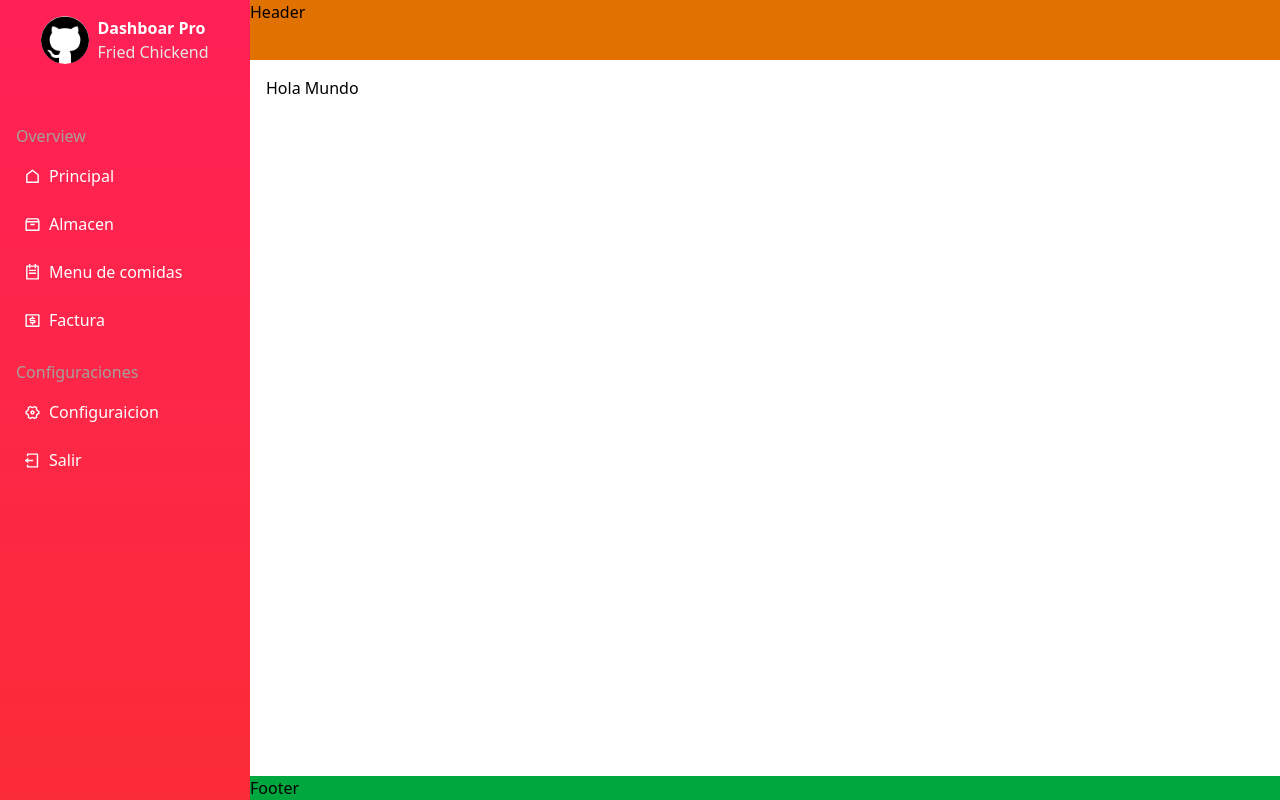
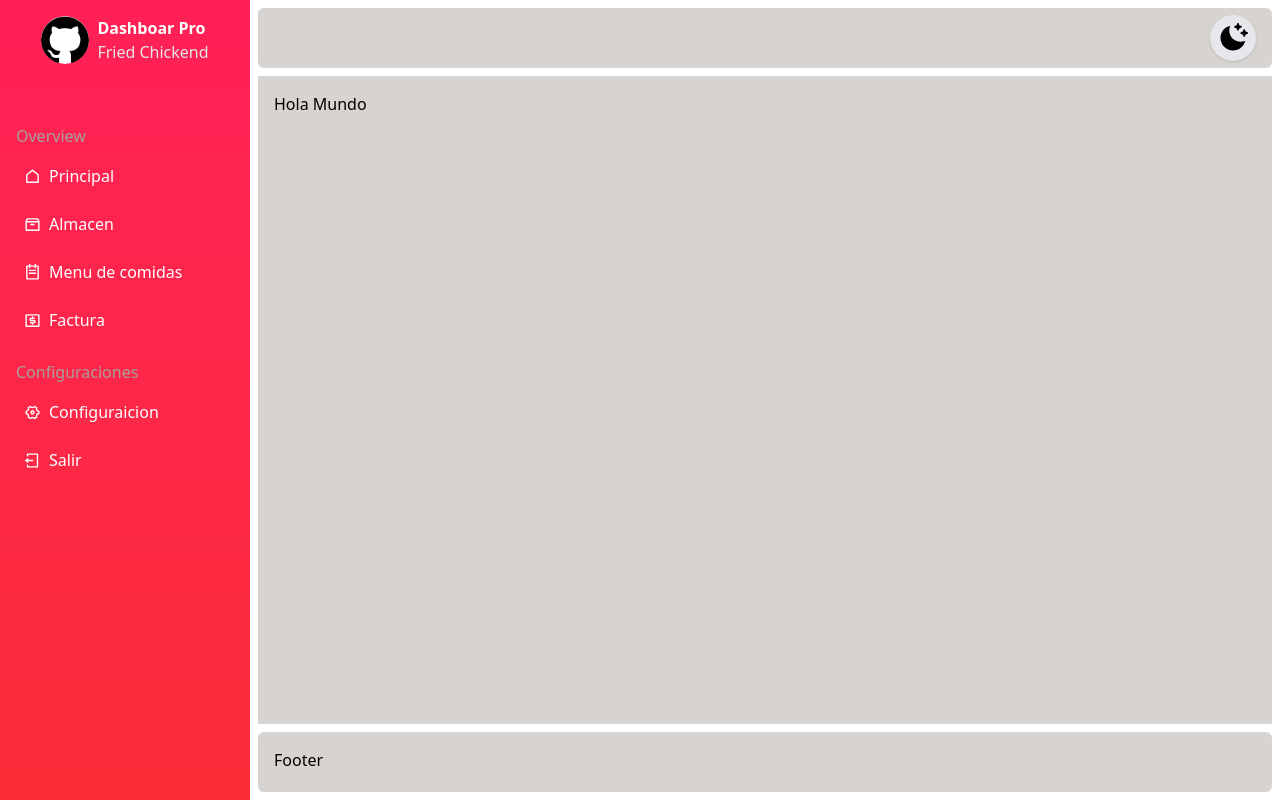
Before and after one commit to mauroSoliz98/pollos-bolivia, a React (Vite) app: page / in a window 1280 px wide. Built offline with nearby package versions, Linux system fonts and the light colour scheme.

Commit message:
Dark mode button was added

```diff
--- /dev/null
+++ b/src/components/DarkModeToggle.jsx
@@ -0,0 +1,31 @@
+// DarkToggle.jsx
+import { useEffect, useState } from "react";
+import { RiMoonClearFill, RiSunFill } from "react-icons/ri";
+
+const DarkModeToggle = () => {
+  const [darkMode, setDarkMode] = useState(() => {
+    return localStorage.getItem("theme") === "dark";
+  });
+
+  useEffect(() => {
+    const root = document.documentElement;
+    if (darkMode) {
+      root.classList.add("dark");
+      localStorage.setItem("theme", "dark");
+    } else {
+      root.classList.remove("dark");
+      localStorage.setItem("theme", "light");
+    }
+  }, [darkMode]);
+
+  return (
+    <button
+      onClick={() => setDarkMode((prev) => !prev)}
+      className="p-2 rounded-full bg-gray-200 dark:bg-neutral-800 text-black dark:text-white shadow"
+    >
+      {darkMode ? <RiSunFill size={30}/> : <RiMoonClearFill size={30} />}
+    </button>
+  );
+};
+
+export default DarkModeToggle;
--- a/src/index.css
+++ b/src/index.css
@@ -1,6 +1,3 @@
 @import 'tailwindcss';
 
-
-@layer utilities {
-
-}
+@custom-variant dark (&:where(.dark, .dark *));
--- a/src/layouts/dashboard/Footer.jsx
+++ b/src/layouts/dashboard/Footer.jsx
@@ -2,6 +2,8 @@ import React from 'react'
 
 export const Footer = () => {
   return (
-    <div className='footer bg-green-600'>Footer</div>
+    <div className='bg-stone-300 h-15 p-4 rounded-md dark:bg-neutral-700'>
+      Footer
+    </div>
   )
 }
--- a/src/layouts/dashboard/Header.jsx
+++ b/src/layouts/dashboard/Header.jsx
@@ -1,7 +1,9 @@
-import React from 'react'
+import DarkModeToggle from "../../components/DarkModeToggle"
 
 export const Header = () => {
   return (
-    <div className='h-15 bg-amber-600'>Header</div>
+    <div className='h-15 bg-stone-300 dark:bg-neutral-700 rounded-md p-4 flex items-center justify-end'>
+      <DarkModeToggle/>
+    </div>
   )
 }
--- a/src/layouts/dashboard/index.jsx
+++ b/src/layouts/dashboard/index.jsx
@@ -16,11 +16,11 @@ const index = () => {
   }, [])
 
   return (
-    <div className='grid h-screen md:grid-cols-[250px_1fr] grid-cols-1 relative'>
+    <div className='grid h-screen md:grid-cols-[250px_1fr] grid-cols-1 relative gap-2 bg-white dark:bg-neutral-900 dark:text-neutral-200 '>
       {!isMobile && <Sidebar />}
-      <div className='flex flex-col h-screen'>
+      <div className='flex flex-col h-screen gap-2 py-2 pr-2'>
         <Header />
-        <main className='flex-1 overflow-auto p-4'> Hola Mundo </main>
+        <main className='flex-1 overflow-auto p-4 bg-stone-300 dark:bg-neutral-700'> Hola Mundo </main>
         <Footer />
       </div>
       {isMobile && (
```
